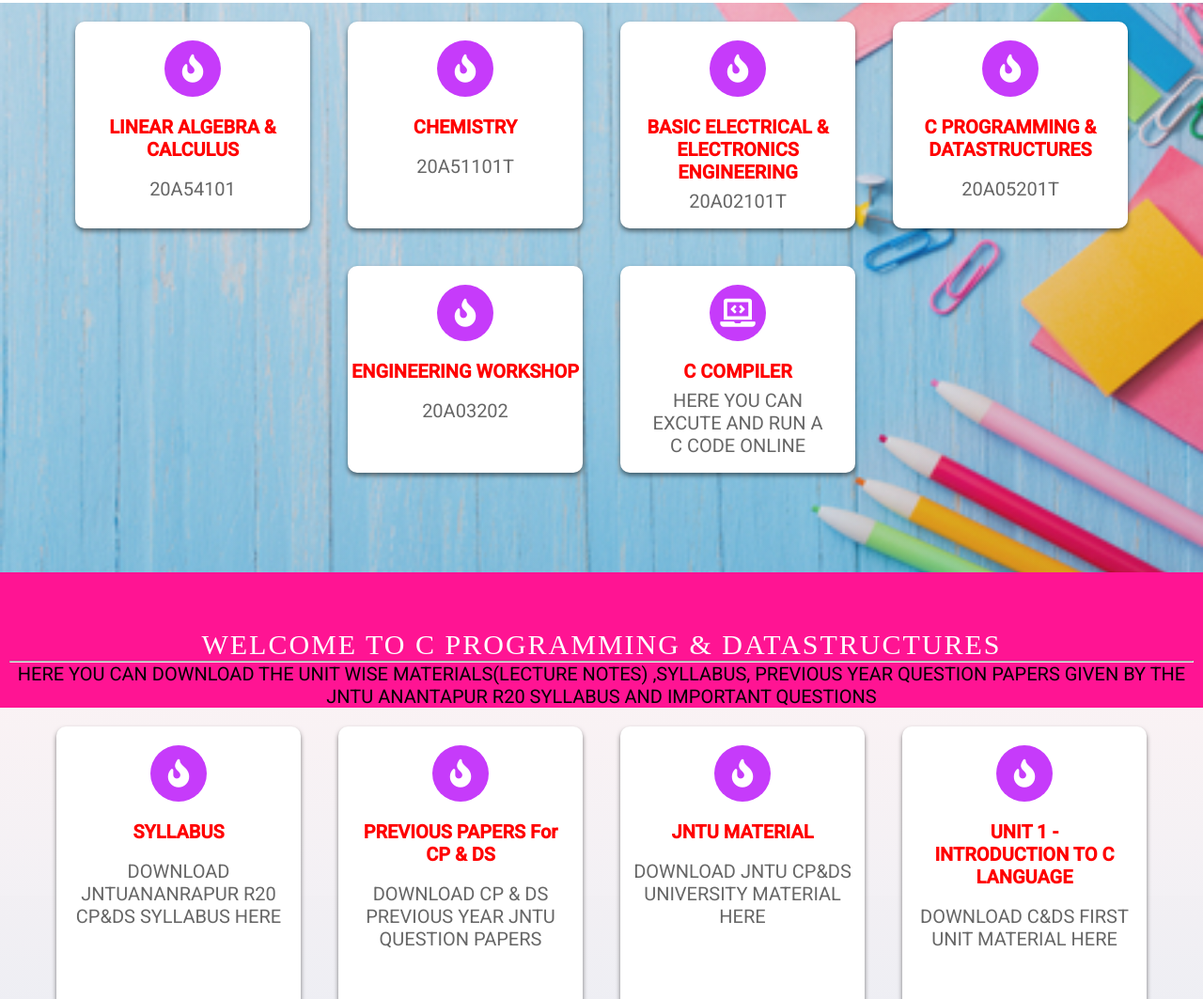
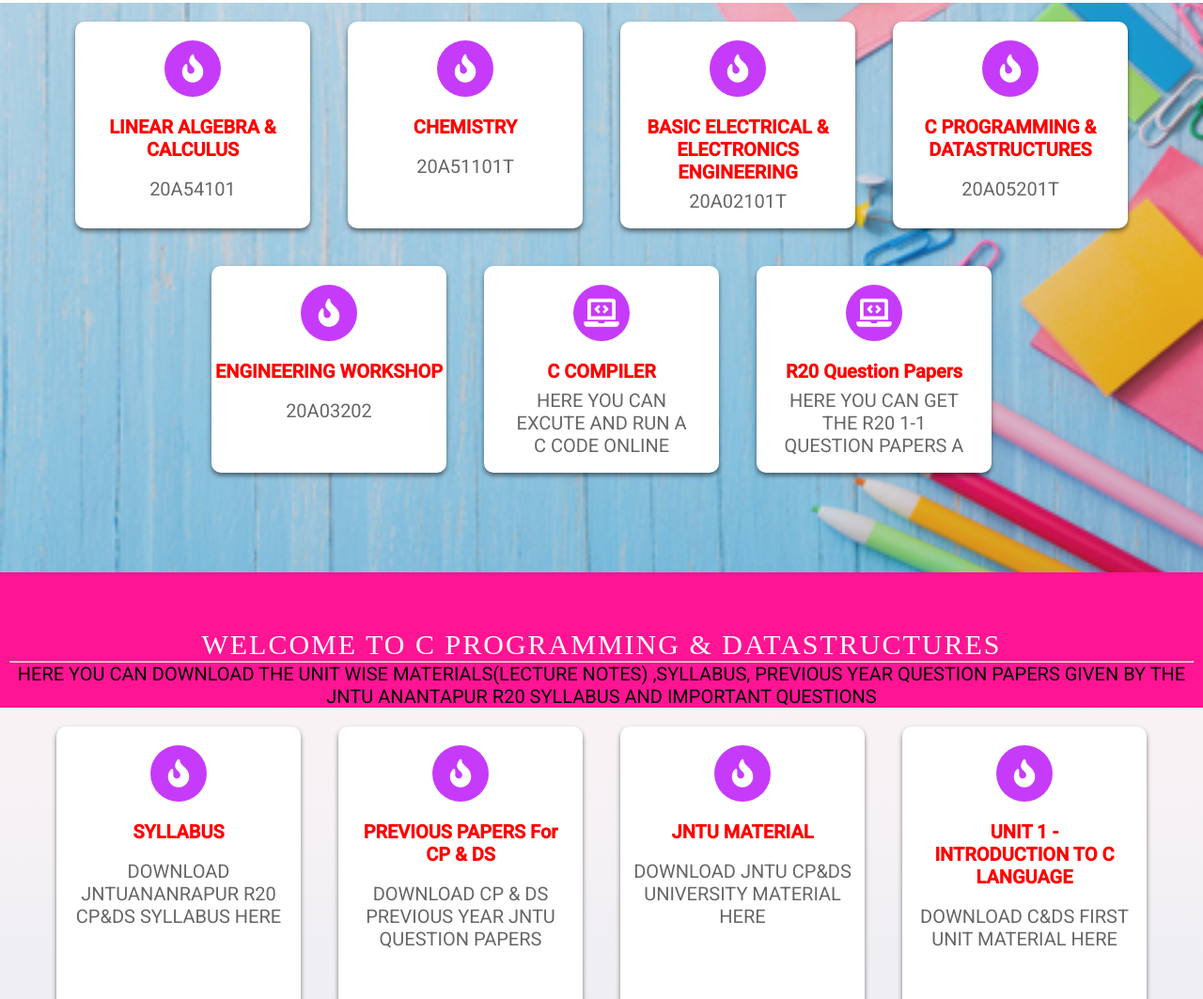
Before and after one commit to emsvck/cser20_copy_old, a plain HTML site: page 1-1.html in a window 1280 px wide. Shown: the part 911-1974 px from the top of the page at 94% size. Drawn offline with nearby package versions, Linux system fonts and the light colour scheme.

Commit message:
Update 1-1.html

```diff
--- a/1-1.html
+++ b/1-1.html
@@ -101,6 +101,14 @@
     </div>
 </a>
 
+
+	<a href="https://drive.google.com/drive/folders/1NFIbYmZf0i4Z1agX-RBEP-h9DKVhR_NA?usp=sharing" target="blank">
+    <div class="box">
+        <i class="fas fa-laptop-code"></i>
+        <h3>R20 Question Papers</h3>
+        <p>HERE YOU CAN GET THE R20 1-1 QUESTION PAPERS A</p>
+    </div>
+</a>
 </div>
 </section>
 <!-- Course Section Ends -->
```
